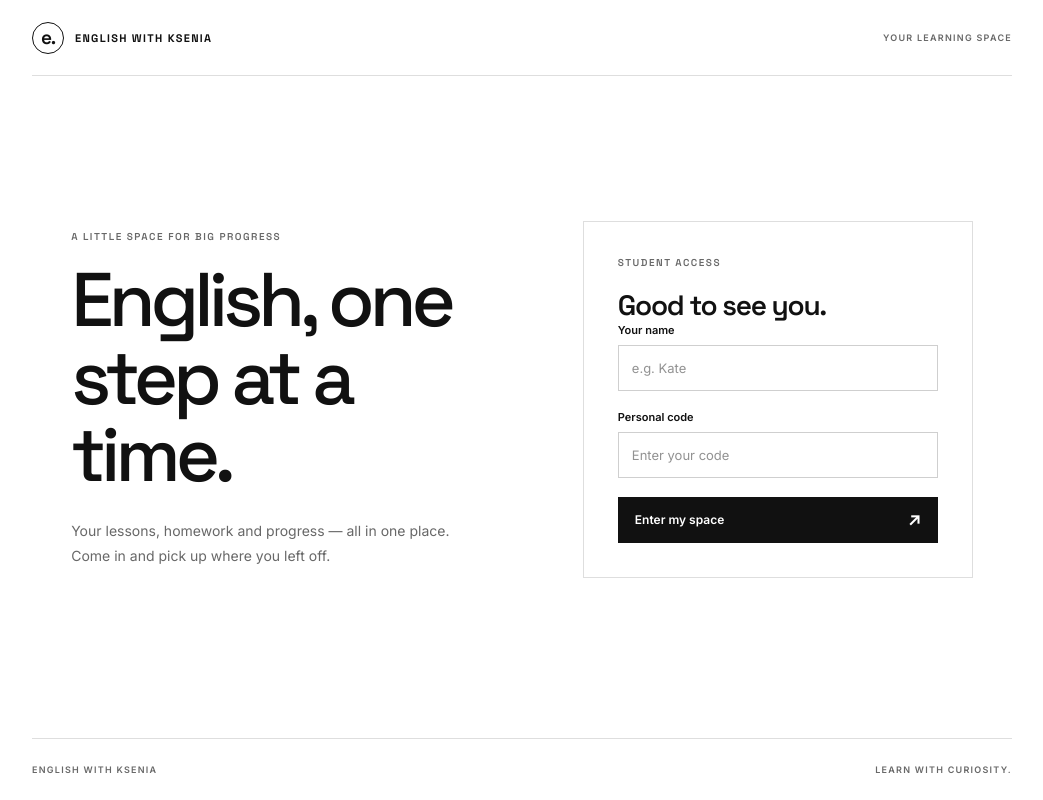
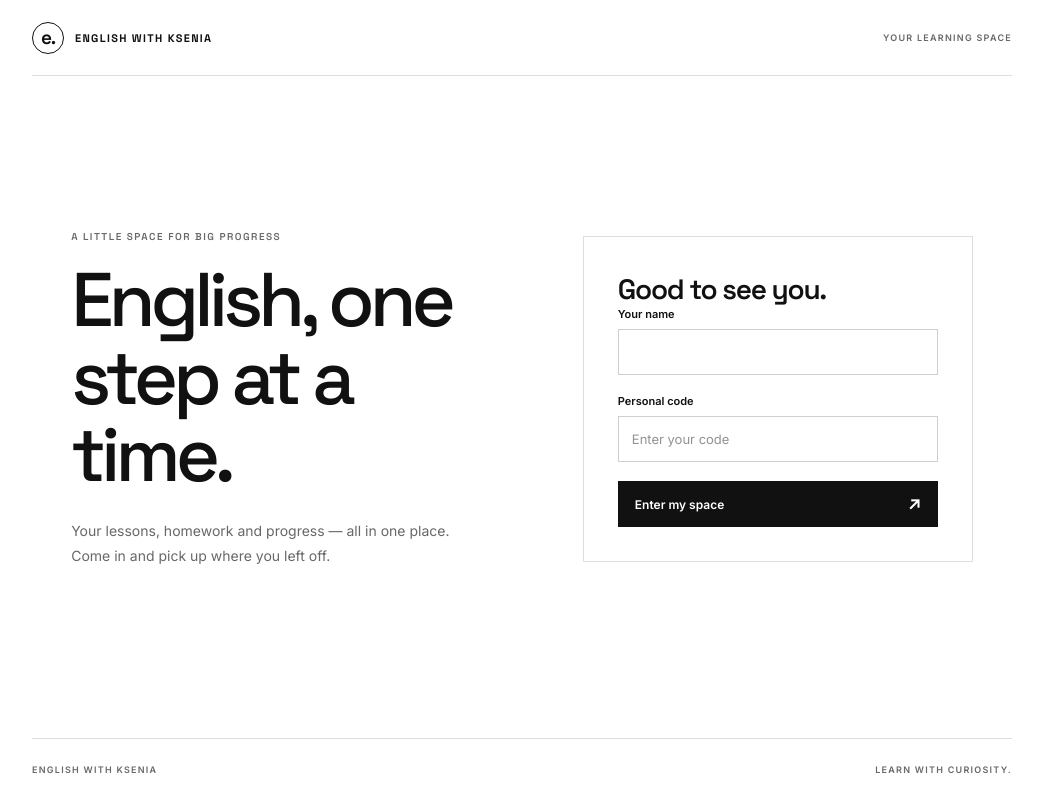
Before and after one commit to kvafanasyeva-cloud/english-with-ksenia, a Next.js app: page / in a window 1280 px wide. Shown: the whole page, without its empty margins (118-1161 px from the left). Built offline with nearby package versions, Linux system fonts and the light colour scheme.

Commit message:
Polish student sign-in and reset control

```diff
--- a/app/page.tsx
+++ b/app/page.tsx
@@ -618,11 +618,10 @@ export default function Home() {
             <p className="intro">Your lessons, homework and progress — all in one place. Come in and pick up where you left off.</p>
           </div>
           <div className="login-card">
-            <p className="eyebrow">STUDENT ACCESS</p>
             <h2>Good to see you.</h2>
             <form onSubmit={handleLogin}>
               <label htmlFor="student-name">Your name</label>
-              <input id="student-name" type="text" autoComplete="name" placeholder="e.g. Kate" value={name} onChange={(e) => setName(e.target.value)} required maxLength={100} />
+              <input id="student-name" type="text" autoComplete="name" value={name} onChange={(e) => setName(e.target.value)} required maxLength={100} />
               <label htmlFor="student-code">Personal code</label>
               <input id="student-code" type="password" autoComplete="current-password" placeholder="Enter your code" value={code} onChange={(e) => setCode(e.target.value)} required maxLength={100} />
               {error && <p className="error-message" role="alert">{error}</p>}
@@ -705,7 +704,7 @@ export default function Home() {
                   <div className="whole-homework-controls student-homework-controls">
                     <button type="button" disabled={gradingTaskId === task.id} onClick={() => handleCheck(task)}>{gradingTaskId === task.id ? "Checking…" : "Check"}</button>
                     <button type="button" onClick={() => { try { const saved: Record<string, string> = {}; Object.entries(answers).forEach(([key, value]) => { const prefix = task.id + "::"; if (key.startsWith(prefix)) saved[key.slice(prefix.length)] = value; }); localStorage.setItem("hw-answers|" + task.id, JSON.stringify(saved)); setSaveNotice("Saved on this device"); } catch { setSaveNotice("Could not save on this device"); } }}>Save</button>
-                    <button type="button" className="is-ghost" onClick={() => resetHomework(task)}>Reset</button>
+                    <button type="button" className="reset-button" onClick={() => resetHomework(task)}>Reset</button>
                     {saveNotice && <span className="save-notice" role="status">{saveNotice}</span>}
                     {gradeError && <span className="grade-error" role="alert">{gradeError}</span>}
                     {grades[task.id] ? (
```
